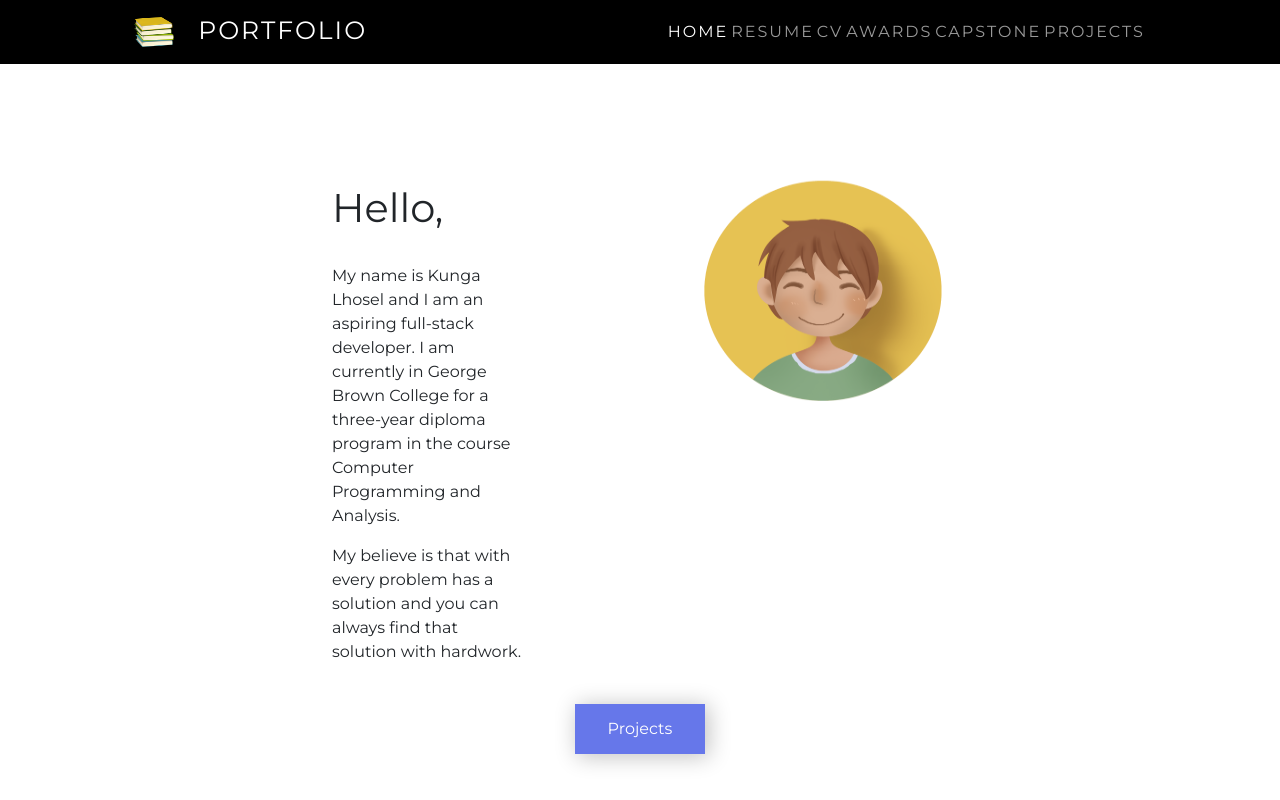
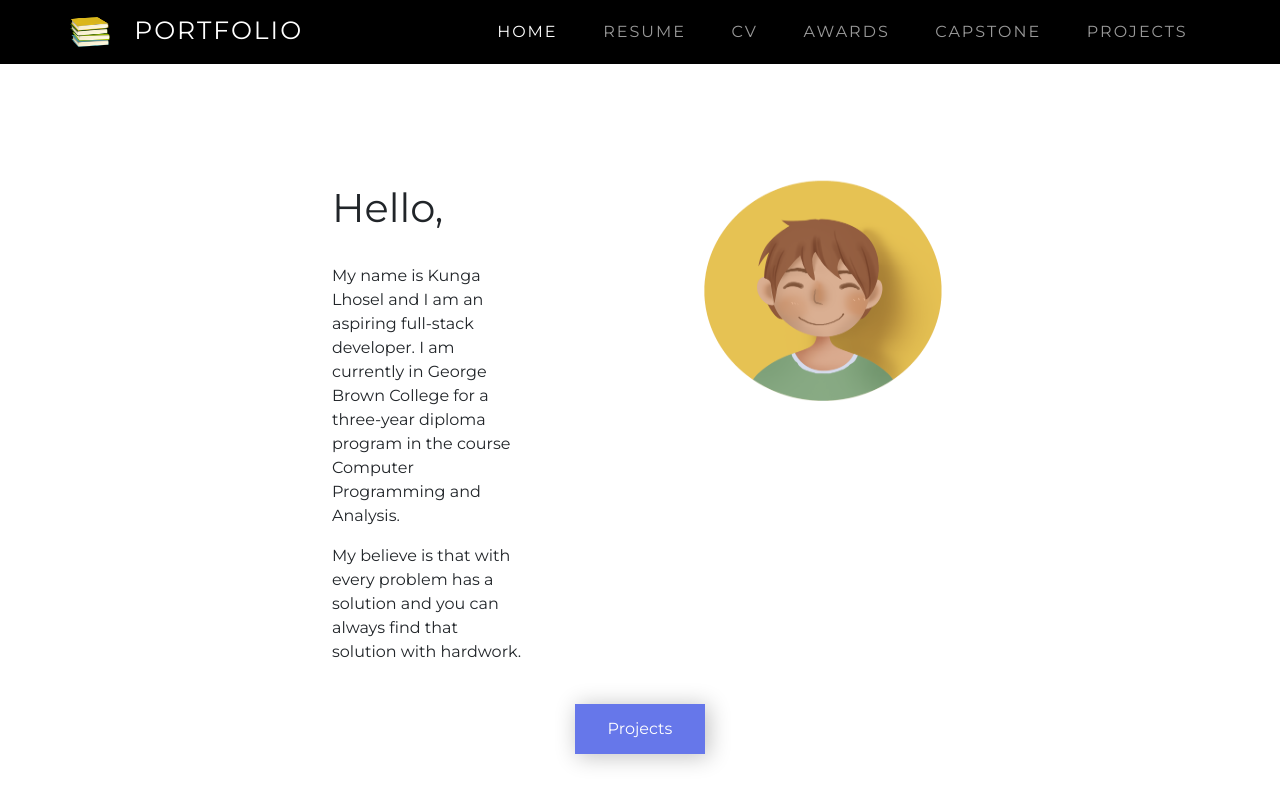
Before and after one commit to Lhosel/portfolio-wesbite, a plain HTML site: page index.html in a window 1280 px wide. Shown: the top 800 px of the page. Drawn offline with nearby package versions, Linux system fonts and the light colour scheme.

Commit message:
added styling for 768px w

```diff
--- a/css/navbar.css
+++ b/css/navbar.css
@@ -39,3 +39,11 @@ nav a {
 .heading {
     font-size: 25px;
 }
+
+@media only screen and (min-width: 768px) {
+    .links {
+        display: flex;
+        justify-content: space-around;
+        width: 60%;
+    }
+}
```
